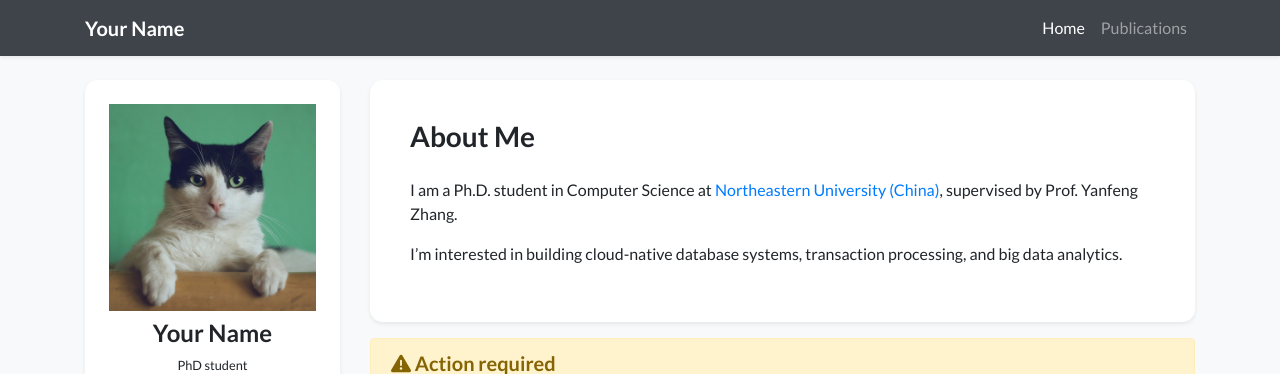
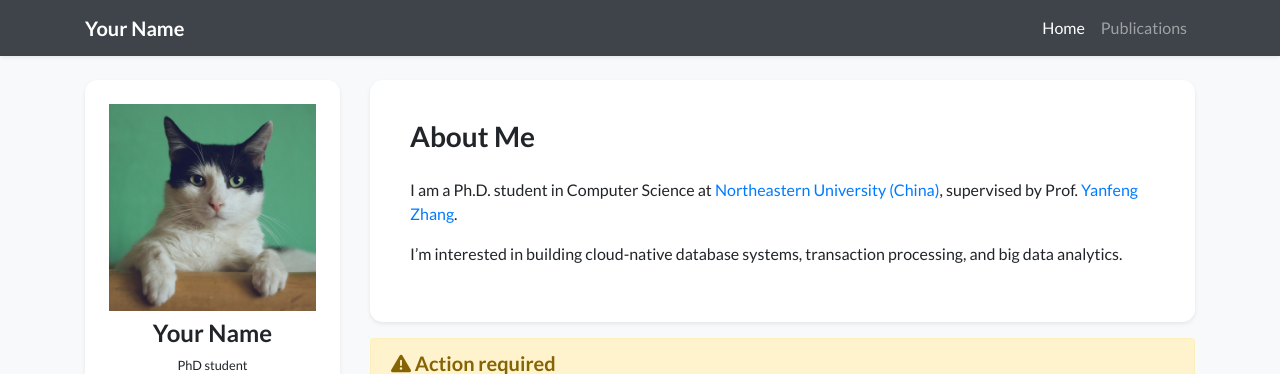
Before and after one commit to koha233/koha233.github.io, a Jekyll site: the page built from index.html, in a window 1280 px wide and 900 px high. Shown: the top 374 px of the window. Built offline with Jekyll 4.4.1, drawn with Linux system fonts in a browser that asks for light colours; nearby versions of some CDN libraries; a style sheet for code colours, icons or effects is not loaded; part of the change alters nothing that is shown.

```diff
--- a/_data/profile.yml
+++ b/_data/profile.yml
@@ -22,7 +22,7 @@ wechat_prompt: >-
 short_bio_text_justify: false
 short_bio: >-
   <p>
-    I am a Ph.D. student in Computer Science at <a href="https://english.neu.edu.cn/" target="_blank">Northeastern University (China)</a>, supervised by Prof. Yanfeng Zhang.
+    I am a Ph.D. student in Computer Science at <a href="https://english.neu.edu.cn/" target="_blank">Northeastern University (China)</a>, supervised by Prof. <a href="https://neuzhangyf.github.io/" target="_blank">Yanfeng Zhang</a>.
   </p>
 
   <p>
```
